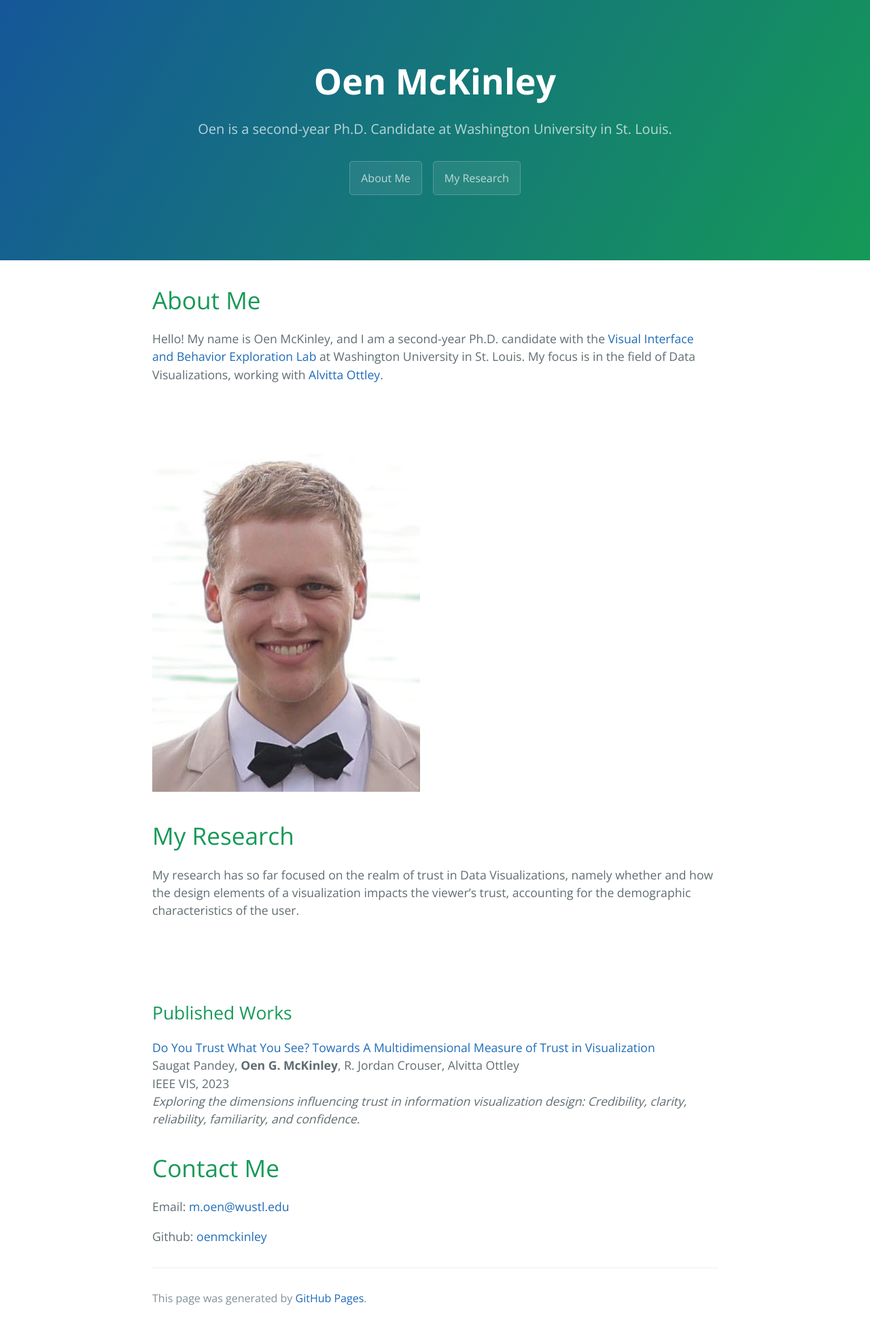
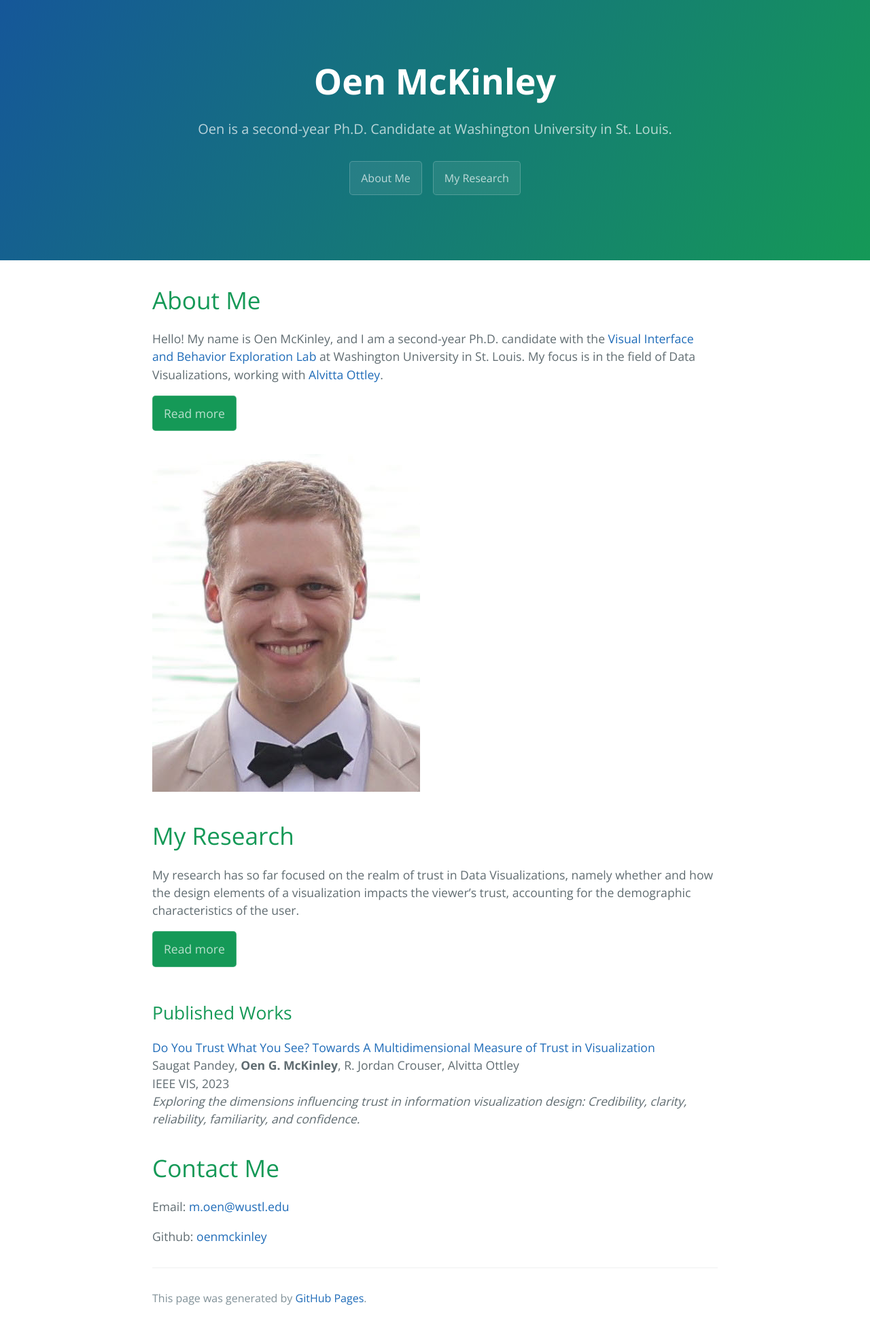
Before and after one commit to oenmckinley/oenmckinley.github.io, a Jekyll site: the page built from index.md, in a window 1280 px wide. Shown: the whole page at 68% size. Built offline with Jekyll 4.4.1, drawn with Linux system fonts in a browser that asks for light colours; our own code applies the rules of GitHub Pages for plain Markdown files.

Commit message:
Add second btn type

```diff
--- a/_sass/jekyll-theme-cayman.scss
+++ b/_sass/jekyll-theme-cayman.scss
@@ -99,6 +99,94 @@ a {
     font-size: 0.9rem;
 
     + .btn {
+      margin-top: 1rem;
+      margin-left: 0;
+    }
+  }
+}
+
+.btn {
+  display: inline-block;
+  margin-bottom: 1rem;
+  color: rgba(255, 255, 255, 0.7);
+  background-color: rgba(255, 255, 255, 0.08);
+  border-color: rgba(255, 255, 255, 0.2);
+  border-style: solid;
+  border-width: 1px;
+  border-radius: 0.3rem;
+  transition: color 0.2s, background-color 0.2s, border-color 0.2s;
+
+  &:hover {
+    color: rgba(255, 255, 255, 0.8);
+    text-decoration: none;
+    background-color: rgba(255, 255, 255, 0.2);
+    border-color: rgba(255, 255, 255, 0.3);
+  }
+
+  + .btn {
+    margin-left: 1rem;
+  }
+
+  @include large {
+    padding: 0.75rem 1rem;
+  }
+
+  @include medium {
+    padding: 0.6rem 0.9rem;
+    font-size: 0.9rem;
+  }
+
+  @include small {
+    display: block;
+    width: 100%;
+    padding: 0.75rem;
+    font-size: 0.9rem;
+
+    + .btn {
+      margin-top: 1rem;
+      margin-left: 0;
+    }
+  }
+}
+
+.btn2 {
+  display: inline-block;
+  margin-bottom: 1rem;
+  color: rgba(255, 255, 255, 0.7);
+  background-color: $header-bg-color;
+  border-color: rgba(255, 255, 255, 0.2);
+  border-style: solid;
+  border-width: 1px;
+  border-radius: 0.3rem;
+  transition: color 0.2s, background-color 0.2s, border-color 0.2s;
+
+  &:hover {
+    color: rgba(255, 255, 255, 0.8);
+    text-decoration: none;
+    background-color: $header-bg-color-secondary;
+    border-color: rgba(255, 255, 255, 0.3);
+  }
+
+  + .btn2 {
+    margin-left: 1rem;
+  }
+
+  @include large {
+    padding: 0.75rem 1rem;
+  }
+
+  @include medium {
+    padding: 0.6rem 0.9rem;
+    font-size: 0.9rem;
+  }
+
+  @include small {
+    display: block;
+    width: 100%;
+    padding: 0.75rem;
+    font-size: 0.9rem;
+
+    + .btn2 {
       margin-top: 1rem;
       margin-left: 0;
     }
--- a/index.md
+++ b/index.md
@@ -6,7 +6,7 @@ layout: default
 
 Hello! My name is Oen McKinley, and I am a second-year Ph.D. candidate with the [Visual Interface and Behavior Exploration Lab](http://visualdata.wustl.edu/) at Washington University in St. Louis. My focus is in the field of Data Visualizations, working with [Alvitta Ottley](https://scholar.google.com/citations?user=yepPD_cAAAAJ&amp;hl=en).
 
-<a href="" class="btn">Read more</a>
+<a href="" class="btn2">Read more</a>
 
 ![OenPic](./OenPic.jpeg)
 
@@ -14,7 +14,7 @@ Hello! My name is Oen McKinley, and I am a second-year Ph.D. candidate with the
 
 My research has so far focused on the realm of trust in Data Visualizations, namely whether and how the design elements of a visualization impacts the viewer's trust, accounting for the demographic characteristics of the user.
 
-<a href="" class="btn">Read more</a>
+<a href="" class="btn2">Read more</a>
 
 ## Published Works
 
```
